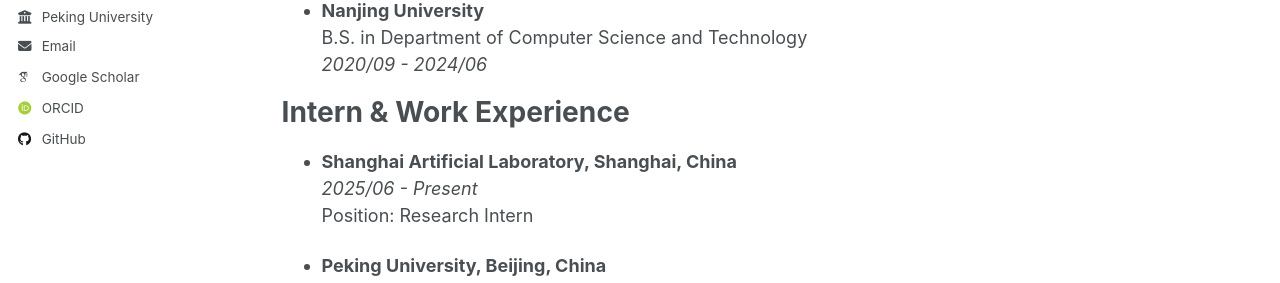
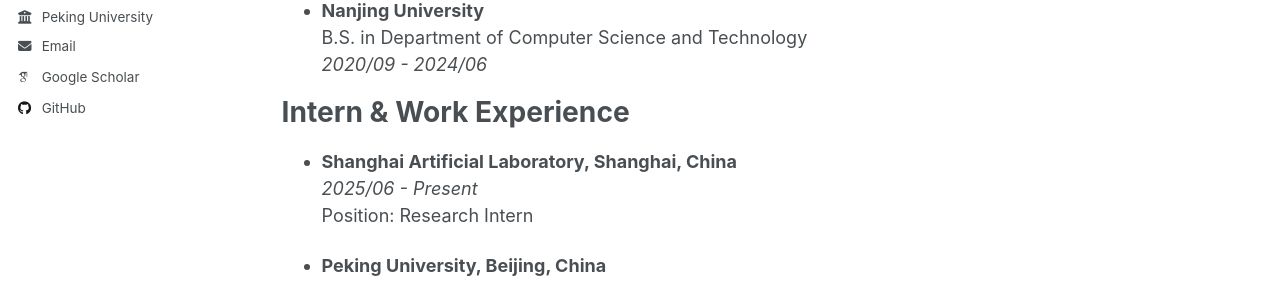
Before and after one commit to FloSophorae/FloSophorae.github.io, a Jekyll site: the page built from _pages/about.md, in a window 1280 px wide. Shown: the part 441-724 px from the top of the page. Built offline with Jekyll 4.4.1, drawn with Linux system fonts in a browser that asks for light colours; some web fonts are replaced.

Commit message:
update about.md

```diff
--- a/_config.yml
+++ b/_config.yml
@@ -36,7 +36,7 @@
   arxiv            : # URL - Update with the correct link to your profile
   googlescholar    : "https://scholar.google.com/citations?hl=zh-CN&user=fNdvqpQAAAAJ"
   impactstory      : # URL
-  orcid            : "https://orcid.org/0009-0008-1858-4768"
+  orcid            : # "https://orcid.org/0009-0008-1858-4768"
   semantic         : # URL
   pubmed           : #"https://www.ncbi.nlm.nih.gov/pubmed/?term=john+snow"
   researchgate     : # URL
```
